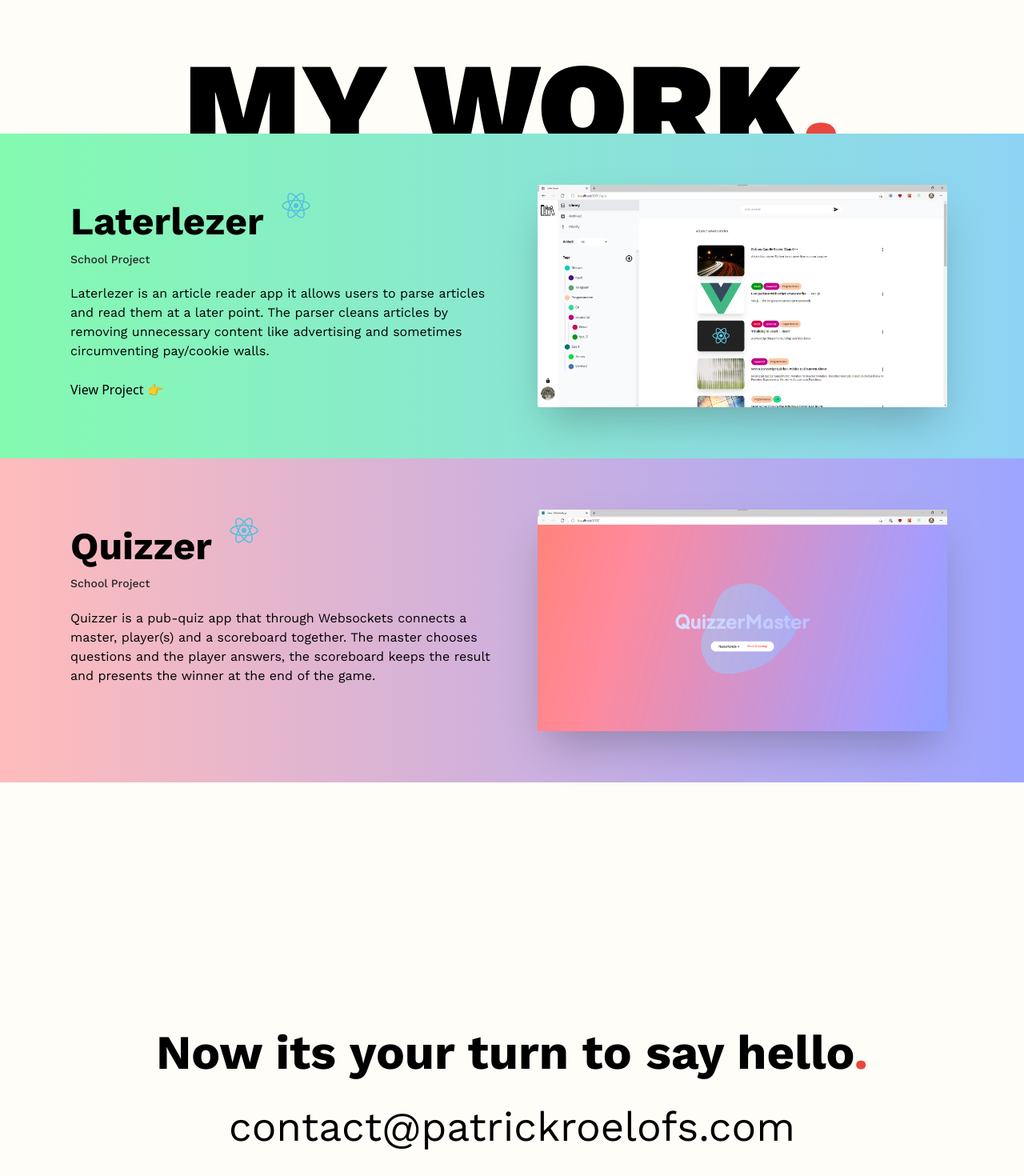
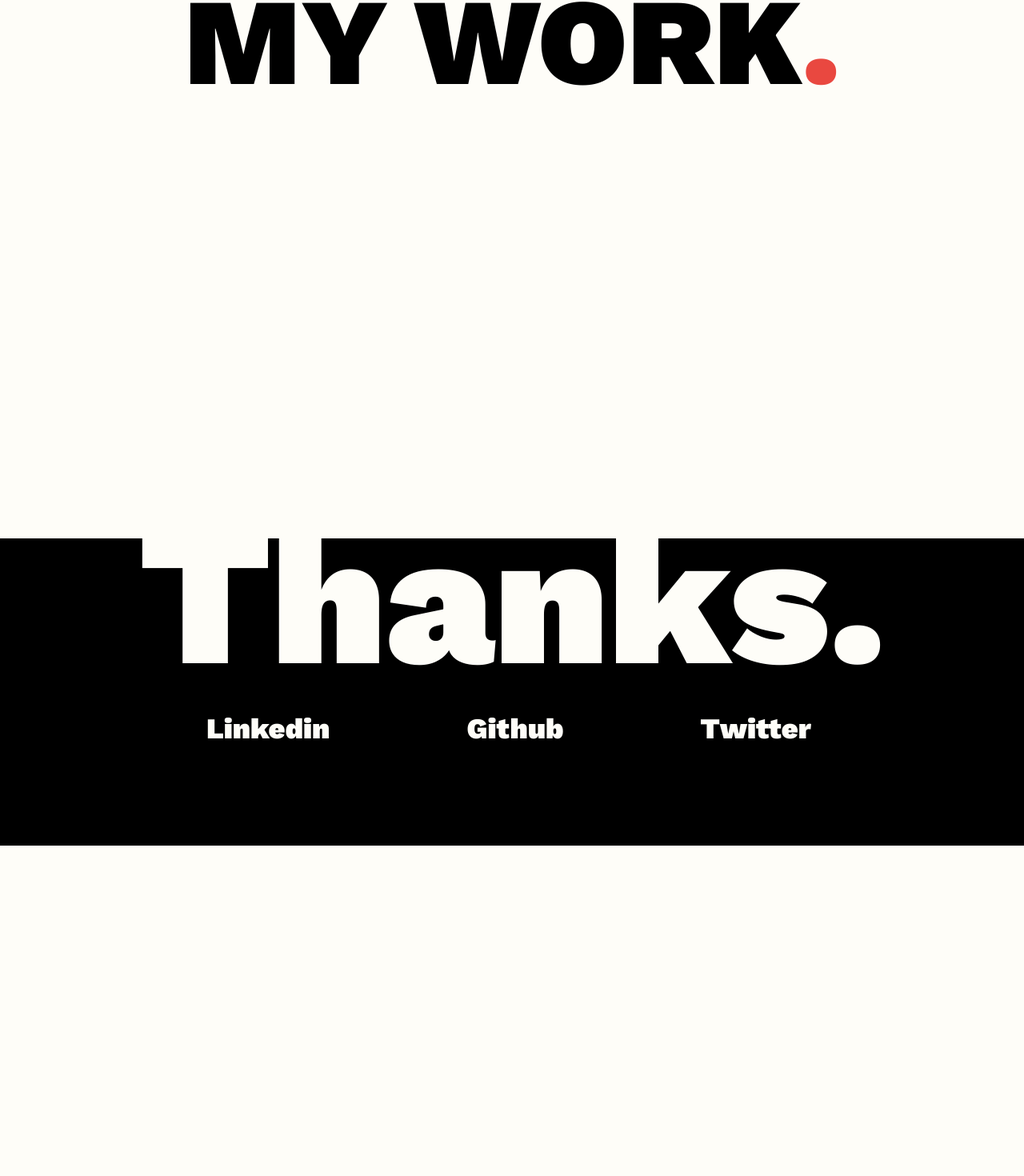
Before and after one commit to Patrickroelofs/Patrickroelofs.com, a React (Create React App) app in the folder client/: page / in a window 1280 px wide. Shown: the part 2013-3483 px from the top of the page at 80% size. After the commit the page ends 3070 px from the top, so only its background shows below. Built offline with nearby package versions, Linux system fonts and the light colour scheme; what @tailwindcss/typography would draw is missing.

Commit message:
Remove projects
Dont like design

```diff
--- a/client/src/app/views/Router.jsx
+++ b/client/src/app/views/Router.jsx
@@ -1,13 +1,11 @@
 import React from 'react';
 import { Route, Switch } from 'react-router-dom';
 import Home from './home/Home';
-import LaterLezer from './projects/LaterLezer';
 
 function Router() {
   return (
     <Switch>
       <Route path="/" component={Home} exact />
-      <Route path="/projects/laterlezer" component={LaterLezer} />
     </Switch>
   );
 }
--- a/client/src/app/views/home/Home.jsx
+++ b/client/src/app/views/home/Home.jsx
@@ -1,13 +1,9 @@
 /* eslint-disable max-len */
 import React, { useRef, useState } from 'react';
-import { LazyLoadImage } from 'react-lazy-load-image-component';
 import Footer from '../../../components/footer/Footer';
 import Header from '../../../components/header/Header';
 import SkillsAndTools from '../../../components/skillsAndTools/SkillsAndTools';
-import Contact from '../../../components/contact/Contact';
 import emoji from '../../../helpers/emojiHelper';
-import icons from '../../../components/icons/icons';
-import Button from '../../../components/button/Button';
 
 function Home() {
   const constraintsRef = useRef(null);
@@ -51,83 +47,12 @@ function Home() {
       <SkillsAndTools />
 
       <section className="relative w-full min-h-screen pt-16 m-auto">
-        <h1 className="relative top-0 font-black text-center text-black uppercase font-headers lg:top-20" style={{ fontSize: '12vw' }}>
+        <h1 className="font-black text-center text-black uppercase font-headers" style={{ fontSize: '12vw' }}>
           My work
           <span className="font-black text-themeRed font-headers">.</span>
         </h1>
 
-        <div
-          className="relative z-10 w-full"
-          style={{ background: 'linear-gradient(90deg, #84FAB0 0%, #8FD3F4 100%)', minHeight: '12vh' }}
-        >
-          <div className="grid max-w-6xl grid-cols-1 py-16 m-auto md:grid-cols-2">
-
-            <div className="px-6">
-              <div className="pb-6">
-                <div className="w-full">
-                  <h3 className="inline-block text-5xl font-bold text-black font-headers">Laterlezer</h3>
-                  <div className="inline-block pl-4">
-                    <div className="inline-block w-12 px-1 py-2 text-center transition-all duration-200 ease-in-out transform rounded-md cursor-default group hover:bg-white hover:scale-125 hover:shadow-lg">
-                      <span className="">{icons.react()}</span>
-                      <span className="text-xs text-center opacity-0 group-hover:opacity-100">React</span>
-                    </div>
-                  </div>
-                </div>
-                <sub className="text-sm font-medium text-gray-800 font-headers">School Project</sub>
-              </div>
-              <p className="font-headers">Laterlezer is an article reader app it allows users to parse articles and read them at a later point. The parser cleans articles by removing unnecessary content like advertising and sometimes circumventing pay/cookie walls.</p>
-              <Button className="mt-6" text="View Project" goto="/projects/laterlezer/" />
-            </div>
-
-            <div className="mx-8 mt-6 text-right font-headers md:mt-0">
-              <LazyLoadImage
-                effect="blur"
-                className="inline-block w-full rounded-sm shadow-2xl"
-                src="/projects/laterlezer_laptop.png"
-                alt="hello"
-              />
-            </div>
-
-          </div>
-        </div>
-
-        <div
-          className="relative z-10 w-full"
-          style={{ background: 'linear-gradient(90deg, #FFBCBB 0%, #9DA5FF 100%)', minHeight: '12vh' }}
-        >
-          <div className="grid max-w-6xl grid-cols-1 py-16 m-auto md:grid-cols-2">
-
-            <div className="px-6">
-              <div className="pb-6">
-                <div className="w-full">
-                  <h3 className="inline-block text-5xl font-bold text-black font-headers">Quizzer</h3>
-                  <div className="inline-block pl-4">
-                    <div className="inline-block w-12 px-1 py-2 text-center transition-all duration-200 ease-in-out transform rounded-md cursor-default group hover:bg-white hover:scale-125 hover:shadow-lg">
-                      <span className="">{icons.react()}</span>
-                      <span className="text-xs text-center opacity-0 group-hover:opacity-100">React</span>
-                    </div>
-                  </div>
-                </div>
-                <sub className="text-sm font-medium text-gray-800 font-headers">School Project</sub>
-              </div>
-              <p className="font-headers">Quizzer is a pub-quiz app that through Websockets connects a master, player(s) and a scoreboard together. The master chooses questions and the player answers, the scoreboard keeps the result and presents the winner at the end of the game.</p>
-            </div>
-
-            <div className="mx-8 mt-6 text-right font-headers md:mt-0">
-              <LazyLoadImage
-                effect="blur"
-                className="inline-block w-full rounded-sm shadow-2xl"
-                src="/projects/quizzer_laptop.png"
-                alt="hello"
-              />
-            </div>
-
-          </div>
-        </div>
-
       </section>
-
-      <Contact />
 
       <Footer />
 
--- a/client/src/app/views/projects/LaterLezer.jsx
+++ /dev/null
@@ -1,42 +0,0 @@
-import React from 'react';
-import { LazyLoadImage } from 'react-lazy-load-image-component';
-import { useHistory } from 'react-router-dom';
-import Button from '../../../components/button/Button';
-
-function LaterLezer() {
-  const history = useHistory();
-
-  return (
-    <>
-      <main className="grid max-w-4xl py-8 mx-4 md:grid-cols-2 md:m-auto">
-
-        <div className="self-center">
-          <button
-            type="button"
-            onClick={() => history.push('/')}
-            className="text-2xl font-black text-black font-headers md:text-4xl"
-          >
-            Patrick Roelofs
-            <span className="text-themeRed">.</span>
-          </button>
-        </div>
-
-        <div className="self-center justify-self-start md:justify-self-end">
-          <Button goto="/" text="Return home" />
-        </div>
-      </main>
-
-      <header className="max-w-4xl m-auto mt-16 font-bold font-headers">
-        <LazyLoadImage
-          effect="blur"
-          className="shadow-2xl"
-          alt="projectgif"
-          src="/projects/laterlezer/laterlezervideo.gif"
-        />
-        <h1 className="py-12 text-6xl font-black">Laterlezer</h1>
-      </header>
-    </>
-  );
-}
-
-export default LaterLezer;
--- a/client/src/components/contact/Contact.jsx
+++ /dev/null
@@ -1,23 +0,0 @@
-import React from 'react';
-
-function Contact() {
-  return (
-    <section className="relative flex items-center justify-center w-full h-screen py-16 m-auto text-center">
-      <div>
-        <p className="text-6xl font-bold font-headers">
-          Now its your turn to say hello
-          <span className="text-themeRed">.</span>
-        </p>
-        <a
-          style={{ fontSize: '4vw' }}
-          className="inline-block py-6 transition-colors duration-200 ease-in-out font-headers hover:text-themeRed"
-          href="mailto:contact@patrickroelofs.com"
-        >
-          contact@patrickroelofs.com
-        </a>
-      </div>
-    </section>
-  );
-}
-
-export default Contact;
--- a/client/src/index.jsx
+++ b/client/src/index.jsx
@@ -1,3 +1,4 @@
+/* eslint-disable jsx-a11y/anchor-is-valid */
 import React from 'react';
 import ReactDOM from 'react-dom';
 import { BrowserRouter } from 'react-router-dom';
```
